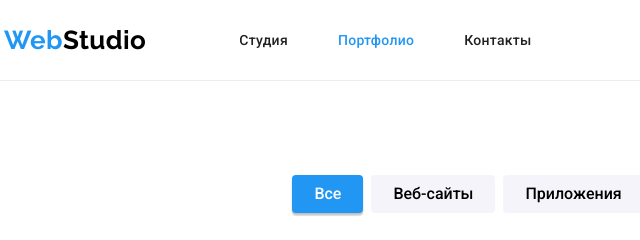
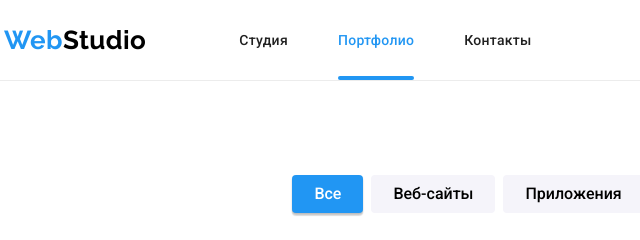
Before and after one commit to elenrosee/goit-markup-hw-05, a plain HTML site: page portfolio.html in a window 1280 px wide. Shown: the top 240 px of the page, 51-691 px from the left. Drawn offline with nearby package versions, Linux system fonts and the light colour scheme.

Commit message:
add before in header

```diff
--- a/css/style.css
+++ b/css/style.css
@@ -88,13 +88,31 @@ body {
 .site-nav .item:not(:last-child) {
   margin-right: 50px;
 }
+.site-nav .item {
+  position: relative;
+}
+
 .nav-link {
   font-weight: 500;
   letter-spacing: 0.02em;
   display: flex;
+  padding: 32px 0;
 }
 .current.nav-link {
   color: var(--accent-color);
+}
+
+.current.nav-link::before {
+  display: inline-block;
+  content: '';
+  position: absolute;
+  bottom: 0;
+  left: 0;
+  height: 4px;
+  width: 100%;
+  border-radius: 2px;
+  background-color: var(--accent-color);
+  opacity: 1;
 }
 .contact-link {
   display: flex;
```
